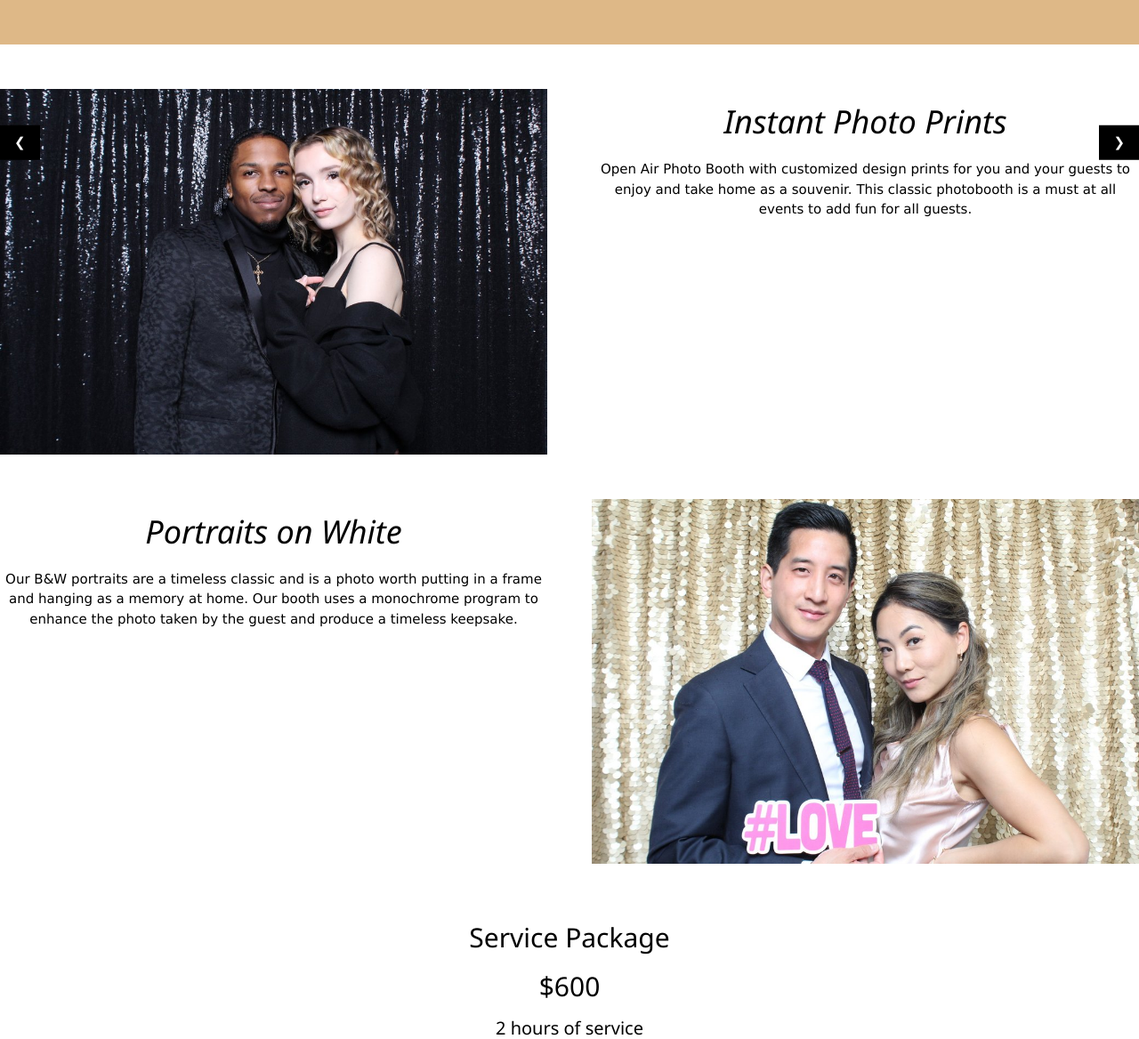
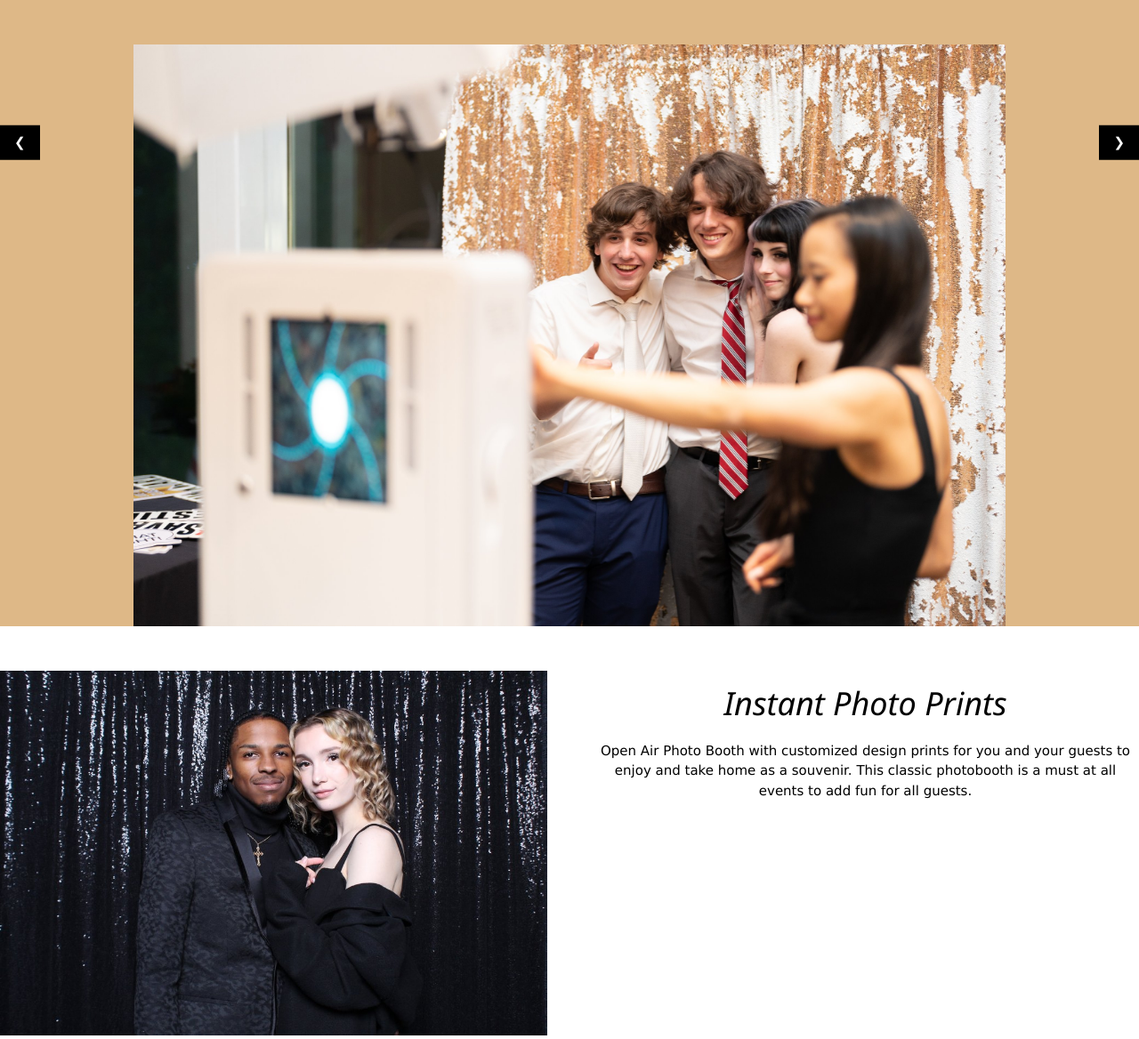
Before and after one commit to jayden-2ang/Pofu-Website-Dev-Project, a PHP site: page /?filter=1 in a window 1280 px wide. Shown: the part 240-1408 px from the top of the page at 89% size. Run offline with PHP 8.4, Linux system fonts and the light colour scheme; data that the repository does not hold is empty.

Commit message:
Revert to embedded Js for index

```diff
--- a/index.css
+++ b/index.css
@@ -1,7 +1,3 @@
-.mySlides {
-    display: none;
-}
-
 body{
     background-color: burlywood;
 }
@@ -122,3 +118,29 @@ footer ul{
     grid-row: 2/3;
     list-style-type: none;
 }
+
+.forms{
+    display: grid;
+    grid-template-columns: repeat(3, 1fr);
+    grid-template-rows: repeat(4, 1fr);
+}
+
+.forms h3{
+    grid-row: 1/2;
+    grid-column: 2/3;
+}
+
+.forms #forms1{
+    grid-row: 2/3;
+    grid-column: 2/3;
+}
+
+.forms #forms2{
+    grid-row: 3/4;
+    grid-column: 2/3;
+}
+
+.forms #forms3{
+    grid-row: 4/5;
+    grid-column: 2/3;
+}
--- a/index.js
+++ /dev/null
@@ -1,17 +0,0 @@
-var slideIndex = 1;
-showDivs(slideIndex);
-
-function plusDivs(n) {
-showDivs(slideIndex += n);
-}
-
-function showDivs(n) {
-var i;
-var x = document.getElementsByClassName("mySlides");
-if (n > x.length) {slideIndex = 1}
-if (n < 1) {slideIndex = x.length}
-for (i = 0; i < x.length; i++) {
-    x[i].style.display = "none";
-}
-x[slideIndex-1].style.display = "block";
-}
--- a/templates/documentation.html
+++ b/templates/documentation.html
@@ -12,7 +12,7 @@
     <header>
         <nav>
             <ul>
-                <li><a href="index.html"><img src="images/logo.png" style="width:30%"></a></li>
+                <li><a href="index.html"><img src="../images/logo.png" style="width:30%"></a></li>
                 <li><a href="photobooth.html">Photo Booth</a></li>
                 <li><a href="photography.html">Photography</a></li>
                 <li><a href="https://pofuphotos.smugmug.com/Client-Photos-">Gallery</a></li>
--- a/templates/index.html
+++ b/templates/index.html
@@ -6,13 +6,15 @@
     <title>Pofu Photography</title>
     <link rel="stylesheet" href="../index.css">
     <link rel="stylesheet" href="https://www.w3schools.com/w3css/5/w3.css">
-    <script src="../index.js"></script>
+    <style>
+        .mySlides {display: none;}
+    </style>
 </head>
 <body>
     <header>
         <nav>
             <ul>
-                <li><a href="index.html"><img src="images/logo.png" style="width:30%"></a></li>
+                <li><a href="index.html"><img src="../images/logo.png" style="width:30%"></a></li>
                 <li><a href="photobooth.html">Photo Booth</a></li>
                 <li><a href="photography.html">Photography</a></li>
                 <li><a href="https://pofuphotos.smugmug.com/Client-Photos-">Gallery</a></li>
@@ -26,15 +28,15 @@
 <div class="w3-content w3-display-container" style="padding-top: 50px">
 
     <div class="w3-display-container mySlides">
-        <img src="images/photobooth1.jpeg" style="width:100%" alt="Photobooth Picture 1">
+        <img src="../images/photobooth1.jpeg" style="width:100%" alt="Photobooth Picture 1">
     </div>
 
     <div class="w3-display-container mySlides">
-        <img src="images/photobooth2.webp" style="width:100%" alt="Photobooth Picture 2">
+        <img src="../images/photobooth2.webp" style="width:100%" alt="Photobooth Picture 2">
     </div>
 
     <div class="w3-display-container mySlides">
-        <img src="images/photobooth3.jpeg" style="width:100%" alt="Photobooth Picture 3">
+        <img src="../images/photobooth3.jpeg" style="width:100%" alt="Photobooth Picture 3">
     </div>
 </div>
 
@@ -43,13 +45,13 @@
 
 </div>
     <div class="wrapper">
-        <img class="img1" src="images/photobooth4.jpeg" style="width:100%" alt="Photobooth Picture 4">
+        <img class="img1" src="../images/photobooth4.jpeg" style="width:100%" alt="Photobooth Picture 4">
         <div class="div1">
             <h1><i>Instant Photo Prints</i></h1>
             <p>Open Air Photo Booth with customized design prints for you and your guests to enjoy and take home as a souvenir.
                 This classic photobooth is a must at all events to add fun for all guests.</p>
         </div>
-        <img class="img2" src="images/photobooth5.webp" style="width:100%" alt="Photobooth Picture 5">
+        <img class="img2" src="../images/photobooth5.webp" style="width:100%" alt="Photobooth Picture 5">
         <div class="div2">
             <h1><i>Portraits on White</i></h1>
             <p>Our B&W portraits are a timeless classic and is a photo worth putting in a frame and hanging as a memory at home.
@@ -80,5 +82,24 @@
             <li><p>New Westminster, BC, Canada</p></li>
         </ul>
     </footer>
+    <script>
+        var slideIndex = 1;
+        showDivs(slideIndex);
+
+        function plusDivs(n) {
+        showDivs(slideIndex += n);
+        }
+
+        function showDivs(n) {
+        var i;
+        var x = document.getElementsByClassName("mySlides");
+        if (n > x.length) {slideIndex = 1}
+        if (n < 1) {slideIndex = x.length}
+        for (i = 0; i < x.length; i++) {
+            x[i].style.display = "none";
+        }
+        x[slideIndex-1].style.display = "block";
+        }
+    </script>
 </body>
 </html>
--- a/templates/photography.html
+++ b/templates/photography.html
@@ -12,7 +12,7 @@
     <header>
         <nav>
             <ul>
-                <li><a href="index.html"><img src="images/logo.png" style="width:30%"></a></li>
+                <li><a href="index.html"><img src="../images/logo.png" style="width:30%"></a></li>
                 <li><a href="photobooth.html">Photo Booth</a></li>
                 <li><a href="photography.html">Photography</a></li>
                 <li><a href="https://pofuphotos.smugmug.com/Client-Photos-">Gallery</a></li>
--- a/templates/sources.html
+++ b/templates/sources.html
@@ -12,7 +12,7 @@
     <header>
         <nav>
             <ul>
-                <li><a href="index.html"><img src="images/logo.png" style="width:30%"></a></li>
+                <li><a href="index.html"><img src="../images/logo.png" style="width:30%"></a></li>
                 <li><a href="photobooth.html">Photo Booth</a></li>
                 <li><a href="photography.html">Photography</a></li>
                 <li><a href="https://pofuphotos.smugmug.com/Client-Photos-">Gallery</a></li>
@@ -22,7 +22,7 @@
             </ul>
         </nav>
     </header>
-    <p>Slideshow: https://www.w3schools.com/w3css/w3css_slideshow.asp
+    <p>Slideshow: https://www.w3schools.com/w3css/w3css_slideshow.asp<br>
         Images: https://www.pofuphotography.com/
     </p>
     <footer>
```
Also changed, not shown: templates/contact.php (+5 -3 lines), templates/photobooth.html (+4 -4 lines), templates/index.js (added).
